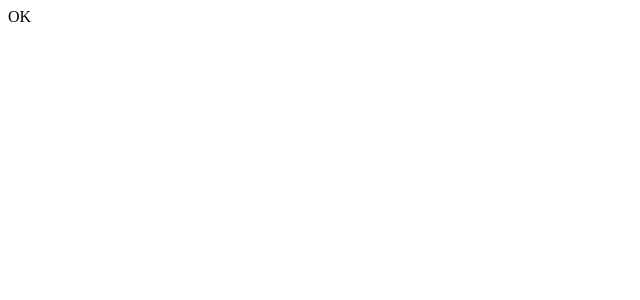
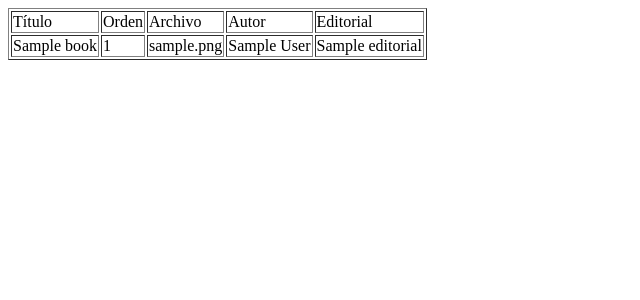
Before and after one commit to omaryahir/booklog, a Django app: page /listbooks/ in a window 1280 px wide. Before the commit the part shown is almost empty. Shown: the top 300 px of the page, without its empty margins (0-640 px from the left). Run offline with Django 3.2, Linux system fonts and the light colour scheme; tables that the repository leaves empty hold one stand-in row (values such as "Sample post").

Commit message:
ADD: report of books

```diff
--- a/books/templates/listbook.html
+++ b/books/templates/listbook.html
@@ -4,3 +4,29 @@
     <meta charset="UTF-8">
     <title>Book</title>
 </head>
+<body>
+    <section>
+        <table border=1>
+        <thead>
+            <tr>
+                <td>Título</td>
+                <td>Orden</td>
+                <td>Archivo</td>
+                <td>Autor</td>
+                <td>Editorial</td>
+            </tr>
+        </thead>
+        <tbody>
+            {% for b in listbooks %}
+                <tr>
+                    <td>{{b.title}}</td>
+                    <td>{{b.order}}</td>
+                    <td>{{b.book_file}}</td>
+                    <td>{{b.author.first_name}} {{b.author.last_name}}</td>
+                    <td>{{b.editorial}}</td>
+                </tr>
+            {% endfor %}
+        </tbody>
+        </table>
+    </section>
+</body>
--- a/books/views.py
+++ b/books/views.py
@@ -1,7 +1,10 @@
 from django.shortcuts import render
 from django.http import HttpResponse
+from .models import Book
 
 # Create your views here.
 
 def listbooks_view(request):
-    return HttpResponse('OK')
+    listbooks = Book.objects.all()
+    #return HttpResponse('OK')
+    return render(request, 'listbook.html', {'listbooks': listbooks})
```
Also changed, not shown: db.sqlite3 (deleted), 1 other file.
